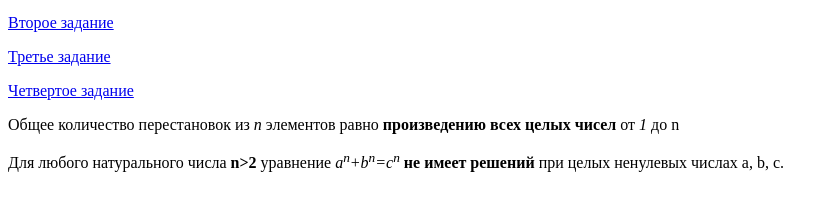
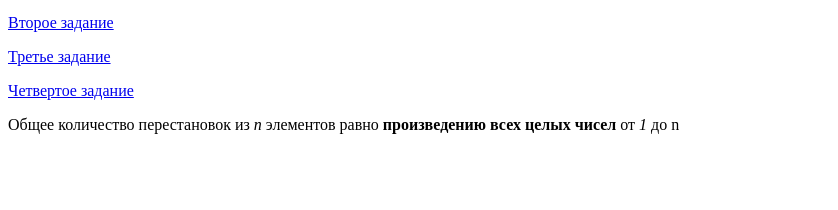
Before and after one commit to kokownik/internet_lab1, a plain HTML site: page index.html in a window 1280 px wide. Shown: the part 100-310 px from the top of the page, without its empty margins (0-838 px from the left). Drawn offline with Linux system fonts and the light colour scheme.

Commit message:
Update index.html

```diff
--- a/index.html
+++ b/index.html
@@ -16,10 +16,6 @@
 
   <p>Общее количество перестановок из <i>n</i> элементов равно <b>произведению всех целых чисел</b> от <i>1</i> до n</p>
 
-<p> Для любого натурального числа <b>n>2</b>
-уравнение <i>a<sup>n</sup>+b<sup>n</sup>=c<sup>n</sup></i>
-<b>не имеет решений</b> при целых ненулевых числах a, b, c.
-</p>
 
 </body>
 </html>
```
